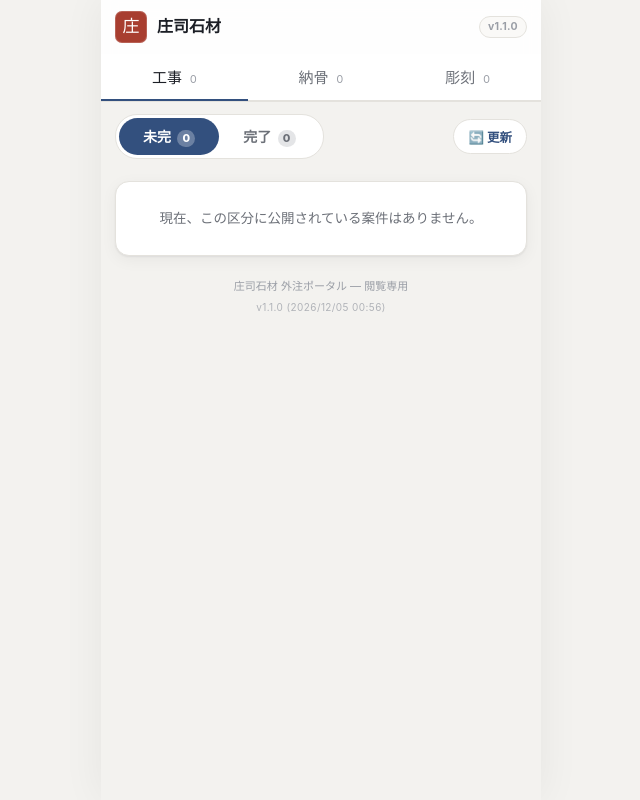
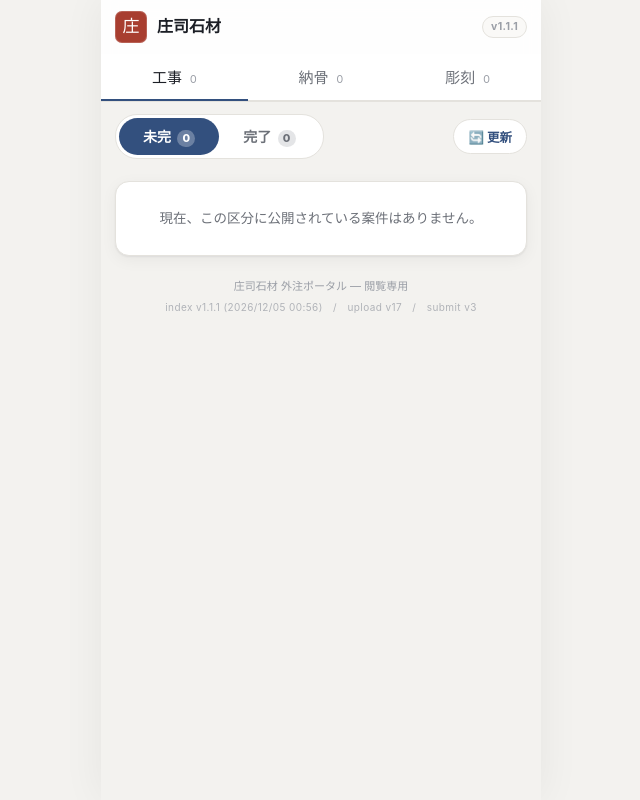
Before and after one commit to 111rbubu-art/sekizaiwork, a PHP site: page /gaichu-portal/index.php in a window 1280 px wide. Shown: the whole page, without its empty margins (319-959 px from the left). Run offline with PHP 8.4, Linux system fonts and the light colour scheme.

Commit message:
ポータル: upload.php/submit.php の版を画面に表示し、上げ忘れを警告 (portal v1.1.1 / submit v3)

```diff
--- a/gaichu-portal/index.php
+++ b/gaichu-portal/index.php
@@ -26,10 +26,31 @@
  */
 
 mb_internal_encoding('UTF-8');
-// このファイル(index.php)のバージョン。画面下部に表示するので、更新時はここを上げること。
-$PORTAL_VER = 'v1.1.0';
+// このファイル(index.php)のバージョン。画面上部に表示するので、更新時はここを上げること。
+$PORTAL_VER = 'v1.1.1';
+// この index.php が前提にしている同居スクリプトの版。下回っていたら画面で知らせる
+$NEED_UPLOAD_VER = 17;
+$NEED_SUBMIT_VER = 3;
 
-// 画面を古いまま表示させない（ブラウザに溜め込ませると、下部のバージョン表示も古いままになり
+// 同じフォルダーの upload.php / submit.php の版を読み取る（上げ忘れの確認用）
+// 戻り値: null=ファイルが無い ／ 0=版の記載が無い旧版 ／ 数値=その版
+function script_ver($file, $pattern){
+  $p = __DIR__ . '/' . $file;
+  if (!is_file($p)) return null;
+  $s = @file_get_contents($p, false, null, 0, 60000);
+  return (is_string($s) && preg_match($pattern, $s, $m)) ? intval($m[1]) : 0;
+}
+function upload_ver(){ return script_ver('upload.php', "/'version'\\s*=>\\s*(\\d+)/"); }
+function submit_ver(){ return script_ver('submit.php', '/\\$SUBMIT_VER\\s*=\\s*(\\d+)/'); }
+function ver_ok($v, $need){ return ($v !== null && $v >= $need); }
+// 表示用の文字列（例: "upload v17" / "upload v16 ⚠" / "upload 旧版 ⚠" / "upload なし ⚠"）
+function ver_label($name, $v, $need){
+  if ($v === null) return $name.' なし ⚠';
+  if ($v === 0)    return $name.' 旧版 ⚠';
+  return $name.' v'.$v.($v < $need ? ' ⚠' : '');
+}
+
+// 画面を古いまま表示させない（ブラウザに溜め込ませると、バージョン表示も古いままになり
 // 「新しい版になったのか」を確認できなくなるため）
 if (!headers_sent()) {
   header('Cache-Control: no-store, no-cache, must-revalidate, max-age=0');
@@ -38,10 +59,18 @@ if (!headers_sent()) {
 // サーバー上の版だけを直接確認する用： index.php?ver
 if (isset($_GET['ver'])) {
   header('Content-Type: application/json; charset=UTF-8');
+  $uv = upload_ver(); $sv = submit_ver();
   echo json_encode(array(
-    'version' => $PORTAL_VER,
-    'updated' => date('Y-m-d H:i:s', @filemtime(__FILE__)),
-    'now'     => date('Y-m-d H:i:s')
+    'version'        => $PORTAL_VER,
+    'updated'        => date('Y-m-d H:i:s', @filemtime(__FILE__)),
+    'upload'         => $uv,
+    'upload_need'    => $NEED_UPLOAD_VER,
+    'upload_updated' => is_file(__DIR__.'/upload.php') ? date('Y-m-d H:i:s', @filemtime(__DIR__.'/upload.php')) : null,
+    'submit'         => $sv,
+    'submit_need'    => $NEED_SUBMIT_VER,
+    'submit_updated' => is_file(__DIR__.'/submit.php') ? date('Y-m-d H:i:s', @filemtime(__DIR__.'/submit.php')) : null,
+    'all_ok'         => (ver_ok($uv,$NEED_UPLOAD_VER) && ver_ok($sv,$NEED_SUBMIT_VER)),
+    'now'            => date('Y-m-d H:i:s')
   ), JSON_UNESCAPED_UNICODE);
   exit;
 }
@@ -444,6 +473,7 @@ function render_report($id, $files, $comments, $IMG_EXT){
   /* バージョン表示：一番上の行の右端（スクロール不要で版を確認できるように） */
   .topver { margin-left:auto; flex-shrink:0; font-size:10.5px; font-weight:700; letter-spacing:.03em; color:var(--faint); background:var(--surface-2); border:1px solid var(--line); border-radius:20px; padding:2px 8px; white-space:nowrap; }
   .login + .topver { margin-left:8px; } /* ログイン表示があるときはその右隣に寄せる */
+  .topver.warn { color:#b3450f; background:color-mix(in srgb,#e2711d 16%,var(--surface)); border-color:color-mix(in srgb,#e2711d 45%,transparent); }
   .login b { color:var(--ink); font-family:var(--serif); font-weight:600; }
 
   .maintabs { display:flex; background:var(--surface); border-bottom:1px solid var(--line); position:sticky; top:54px; z-index:19; }
@@ -568,7 +598,18 @@ function render_report($id, $files, $comments, $IMG_EXT){
       <div class="seal">庄</div>
       <div class="brand"><b>庄司石材</b></div>
       <?php if ($loginName): ?><div class="login"><b><?php echo h($loginName); ?></b> ログイン中</div><?php endif; ?>
-      <div class="topver" title="index.php <?php echo h($PORTAL_VER); ?>（更新 <?php echo date('Y/m/d H:i', @filemtime(__FILE__)); ?>）"><?php echo h($PORTAL_VER); ?></div>
+      <?php
+        $uv = upload_ver(); $sv = submit_ver();
+        $allOk = ver_ok($uv, $NEED_UPLOAD_VER) && ver_ok($sv, $NEED_SUBMIT_VER);
+        $tip = 'index.php '.$PORTAL_VER.'（更新 '.date('Y/m/d H:i', @filemtime(__FILE__)).'）'
+             . "\n" . ver_label('upload.php', $uv, $NEED_UPLOAD_VER) . '（必要 v'.$NEED_UPLOAD_VER.'）'
+             . "\n" . ver_label('submit.php', $sv, $NEED_SUBMIT_VER) . '（必要 v'.$NEED_SUBMIT_VER.'）'
+             . ($allOk ? "\n3ファイルとも最新です" : "\n⚠ 更新されていないファイルがあります");
+      ?>
+      <div class="topver<?php echo $allOk ? '' : ' warn'; ?>" title="<?php echo h($tip); ?>"><?php
+        echo h($PORTAL_VER);
+        if (!$allOk) echo ' ⚠';
+      ?></div>
     </div>
     <div class="maintabs">
       <button class="maintab on" data-t="kouji" onclick="showTab('kouji')">工事 <span class="n tnum"><?php echo $openCount['kouji']; ?></span><?php if ($newToday['kouji']): ?><span class="tabnew blink">NEW</span><?php endif; ?></button>
@@ -595,7 +636,9 @@ function render_report($id, $files, $comments, $IMG_EXT){
     </div>
     <?php endforeach; ?>
 
-    <footer>庄司石材 外注ポータル — 閲覧専用<span class="ver"><?php echo h($PORTAL_VER); ?> (<?php echo date('Y/m/d H:i', @filemtime(__FILE__)); ?>)</span></footer>
+    <footer>庄司石材 外注ポータル — 閲覧専用<span class="ver">index <?php echo h($PORTAL_VER); ?> (<?php echo date('Y/m/d H:i', @filemtime(__FILE__)); ?>)　/　<?php
+      echo h(ver_label('upload', $uv, $NEED_UPLOAD_VER)); ?>　/　<?php
+      echo h(ver_label('submit', $sv, $NEED_SUBMIT_VER)); ?></span></footer>
   </div>
 </div>
 
--- a/gaichu-portal/submit.php
+++ b/gaichu-portal/submit.php
@@ -18,6 +18,7 @@
  */
 
 mb_internal_encoding('UTF-8');
+$SUBMIT_VER = 3; // このファイルの版（index.php が読み取って画面に表示する）
 $BASE = __DIR__;
 $CASES_DIR = $BASE . '/cases';
 
```
